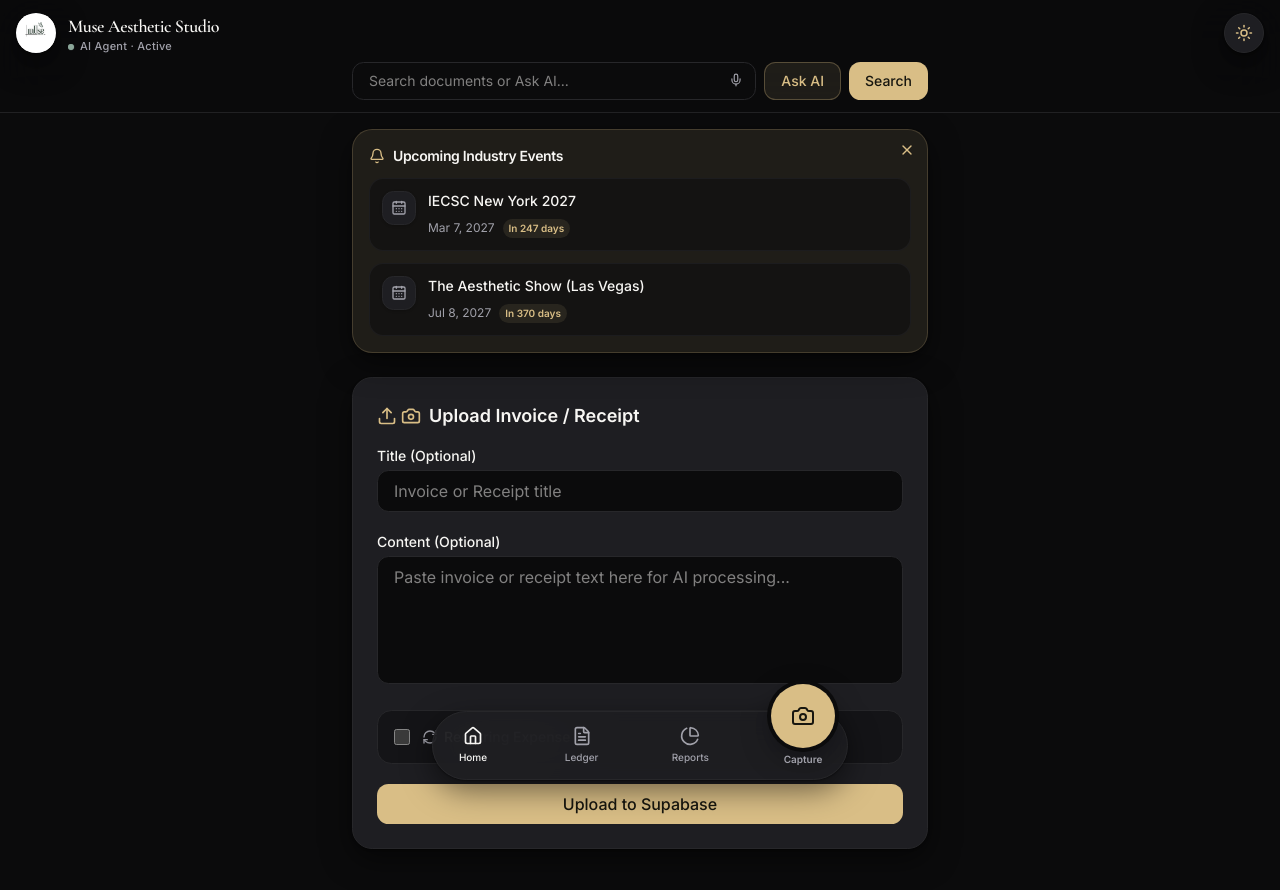
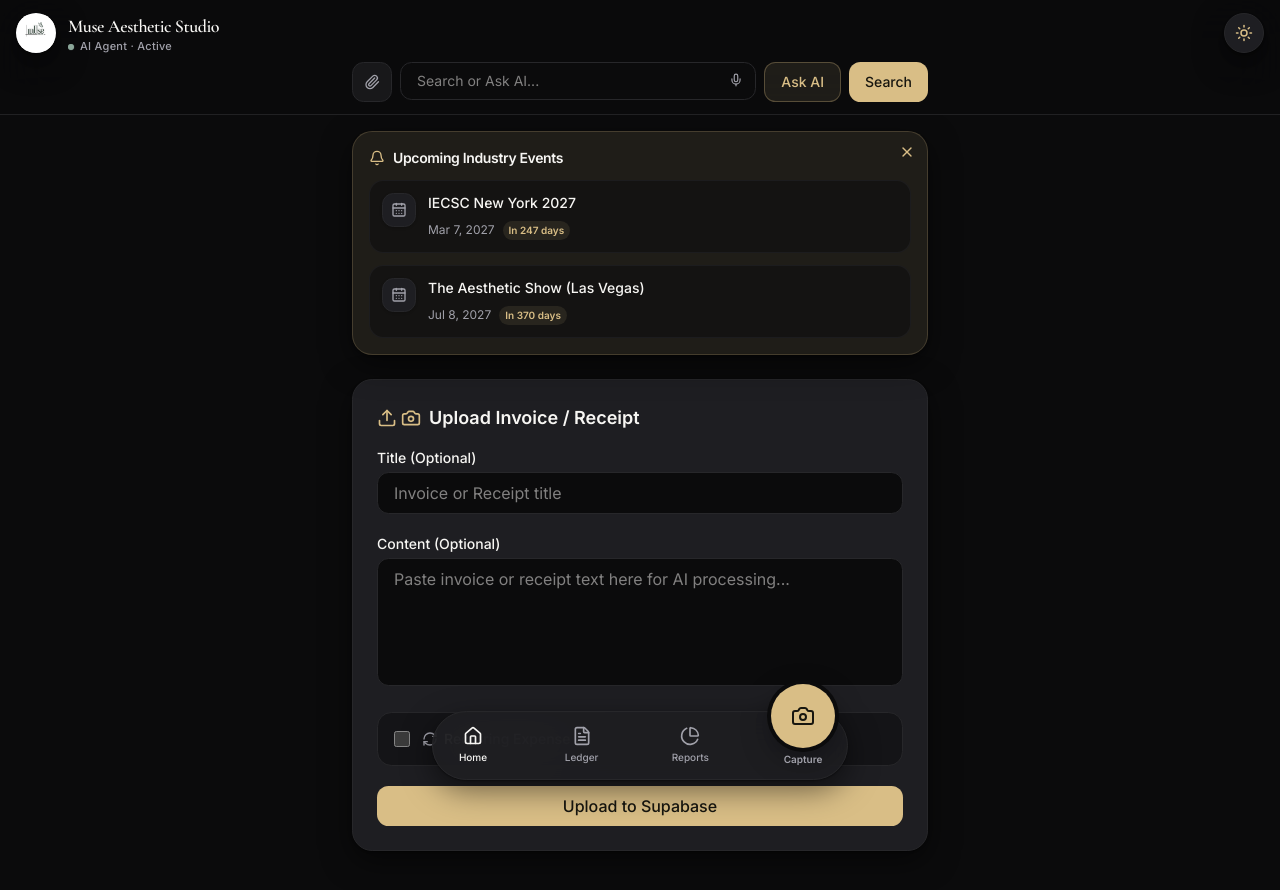
Before and after one commit to slashmcp/muse-aesthetic-studio-app, a Next.js app: page / in a window 1280 px wide. Shown: the top 890 px of the page. Built offline with nearby package versions, Linux system fonts and the light colour scheme.

Commit message:
Add Paperclip upload button to SearchBar for quick PDF/image uploads

```diff
--- a/components/muse/search-bar.tsx
+++ b/components/muse/search-bar.tsx
@@ -1,7 +1,7 @@
 'use client'
 
 import { useState, useRef, useEffect } from 'react'
-import { Mic } from 'lucide-react'
+import { Mic, Paperclip } from 'lucide-react'
 
 // Ensure SpeechRecognition is available on window for TS
 declare global {
@@ -17,6 +17,15 @@ export function SearchBar({ onAskAI }: { onAskAI?: (query: string) => void }) {
   const [isLoading, setIsLoading] = useState(false)
   const [isListening, setIsListening] = useState(false)
   const recognitionRef = useRef<any>(null)
+  const fileInputRef = useRef<HTMLInputElement>(null)
+
+  const handleFileUpload = (e: React.ChangeEvent<HTMLInputElement>) => {
+    const file = e.target.files?.[0]
+    if (file) {
+      alert(`File selected: ${file.name}\n(Note: Full backend file storage integration required for production)`)
+      // You could hook this into your /api/upload endpoint here
+    }
+  }
 
   useEffect(() => {
     if (typeof window !== 'undefined') {
@@ -78,12 +87,28 @@ export function SearchBar({ onAskAI }: { onAskAI?: (query: string) => void }) {
   return (
     <div className="w-full max-w-xl mx-auto space-y-4">
       <form onSubmit={handleSearch} className="flex gap-2">
+        <input
+          type="file"
+          ref={fileInputRef}
+          className="hidden"
+          accept=".pdf,image/*"
+          onChange={handleFileUpload}
+        />
+        <button
+          type="button"
+          onClick={() => fileInputRef.current?.click()}
+          className="shrink-0 h-10 w-10 flex items-center justify-center rounded-md bg-muted/50 border border-border text-muted-foreground hover:bg-muted hover:text-foreground transition-colors"
+          title="Upload file or PDF"
+        >
+          <Paperclip className="h-4 w-4" />
+        </button>
+
         <div className="relative flex-1">
           <input
             type="text"
             value={query}
             onChange={(e) => setQuery(e.target.value)}
-            placeholder={isListening ? "Listening..." : "Search documents or Ask AI..."}
+            placeholder={isListening ? "Listening..." : "Search or Ask AI..."}
             className="w-full px-4 py-2 pr-10 bg-background border border-border focus:ring-1 focus:ring-gold focus:outline-none rounded-md text-sm"
           />
           <button
@@ -112,7 +137,7 @@ export function SearchBar({ onAskAI }: { onAskAI?: (query: string) => void }) {
           disabled={isLoading}
           className="px-4 py-2 text-primary-foreground bg-primary hover:opacity-90 transition-opacity rounded-md disabled:opacity-50 font-medium text-sm"
         >
-          {isLoading ? 'Searching...' : 'Search'}
+          {isLoading ? '...' : 'Search'}
         </button>
       </form>
 
```
